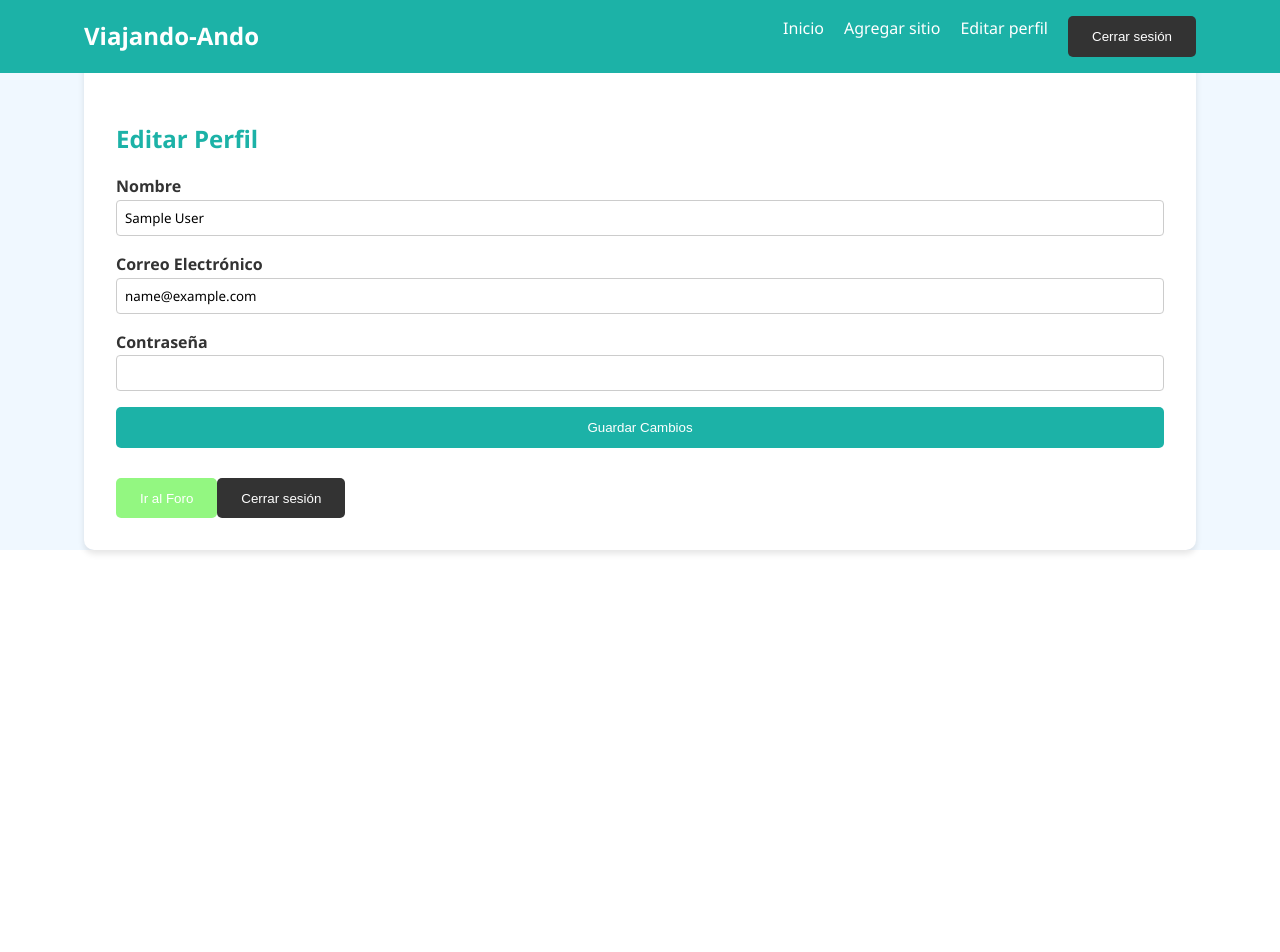
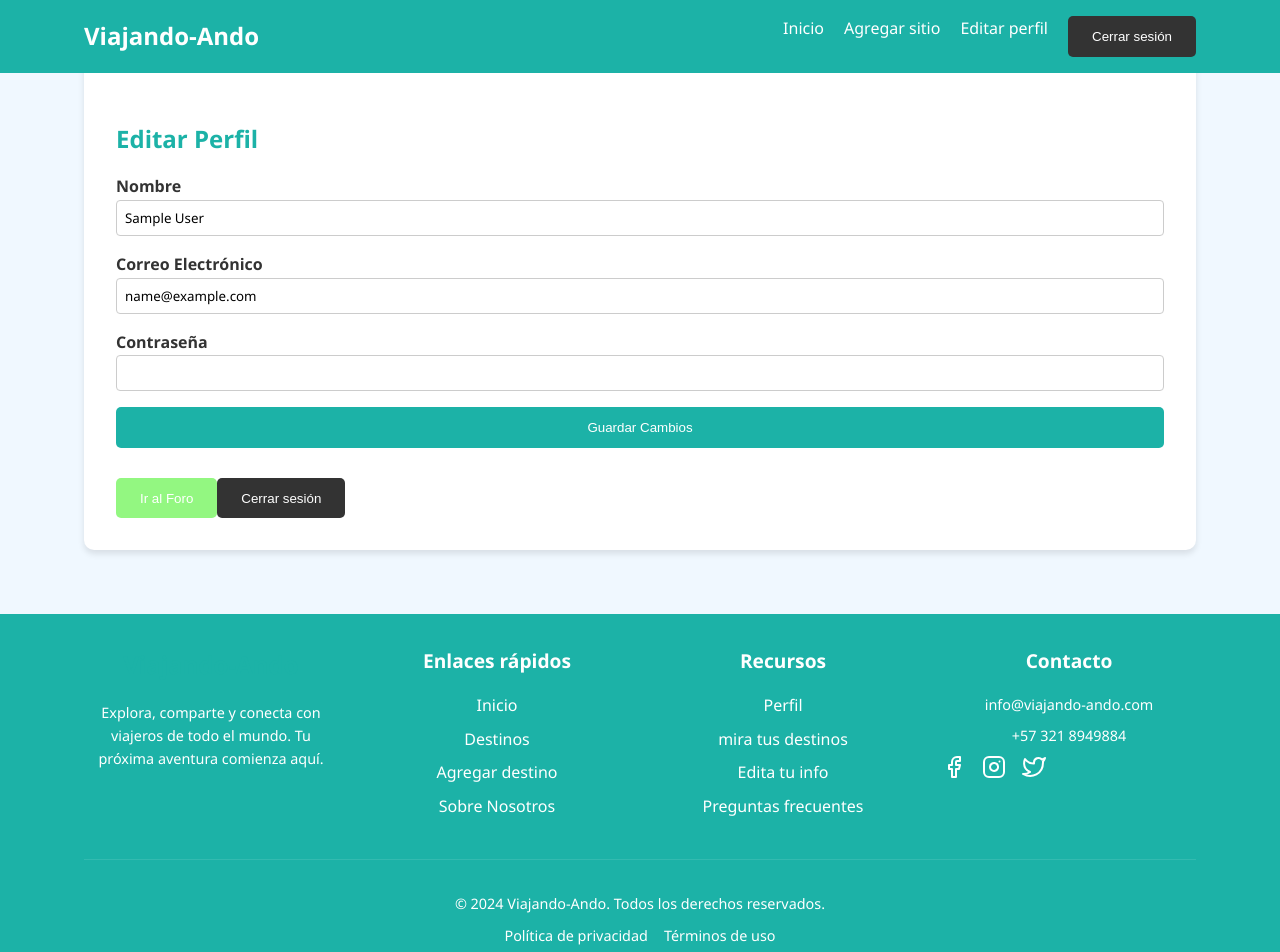
Before and after one commit to EilynOG/ProyectJC, a React (Vite) app: page /edit-profile in a window 1280 px wide. Shown: the top 952 px of the page. Before the commit the page ends 800 px from the top, so only its background shows below. Built offline with nearby package versions, Linux system fonts and the light colour scheme; sample sign-in values are in the browser's storage.

Commit message:
Footer completado, y diseños completos terminados

```diff
--- a/src/components/About.jsx
+++ b/src/components/About.jsx
@@ -74,7 +74,7 @@ export const About = () => {
 
                 <footer>
                     <div className="container">
-                        <p>&copy; 2023 Viajando-Ando. Todos los derechos reservados.</p>
+                        <p>&copy; 2024 Viajando-Ando. Todos los derechos reservados.</p>
                     </div>
                 </footer>
             </div>
--- a/src/components/AddLocation.jsx
+++ b/src/components/AddLocation.jsx
@@ -2,6 +2,7 @@ import { useState, useEffect } from "react";
 import { useNavigate } from "react-router-dom";
 import { Navbar } from './Navbar'; // Asegúrate de que el Navbar esté importado
 import '../css/addlocation.css';
+import { Footer } from "./Footer";
 
 export const AddLocation = () => {
     const [name, setName] = useState("");
@@ -210,6 +211,8 @@ export const AddLocation = () => {
                         </table>
                     </section>
                 </main>
+
+                <Footer />
             </div>
         </>
     );
--- a/src/components/EditProfile.jsx
+++ b/src/components/EditProfile.jsx
@@ -2,6 +2,7 @@ import React, { useState, useEffect } from 'react';
 import { useNavigate } from 'react-router-dom';
 import { Navbar } from './Navbar'; // Asegúrate de que el Navbar esté importado
 import '../css/stylesEditprofile.css';
+import { Footer } from './Footer';
 
 export const EditProfile = () => {
     const navigate = useNavigate();
@@ -99,6 +100,8 @@ export const EditProfile = () => {
                         </div>
                     </section>
                 </main>
+
+                <Footer />
             </div>
         </>
     );
--- /dev/null
+++ b/src/components/Footer.jsx
@@ -0,0 +1,71 @@
+import { Link } from 'react-router-dom';
+import { useNavigate } from 'react-router-dom';
+import '../css/footer.css';
+
+export const Footer = () => {
+    const navigate = useNavigate();
+    const user = JSON.parse(localStorage.getItem('user'));
+
+    const handleLogout = () => {
+        localStorage.removeItem('user');  // Elimina el usuario de localStorage
+        navigate('/');
+    };
+
+    return(
+        <>
+            <div className="body-footer">
+            <footer>
+                <div class="container">
+                    <div class="footer-content">
+                        <div class="footer-section">
+                            <h2>Viajando-Ando</h2>
+                            <p>Explora, comparte y conecta con viajeros de todo el mundo. Tu próxima aventura comienza aquí.</p>
+                        </div>
+                        <div class="footer-section">
+                            <h3>Enlaces rápidos</h3>
+                            <ul class="footer-links">
+                                <li><Link to="/results">Inicio</Link></li>
+                                <li><Link to="/results">Destinos</Link></li>
+                                <li><Link to="/add-location">Agregar destino</Link></li>
+                                <li><Link to="/about">Sobre Nosotros</Link></li>
+                            </ul>
+                        </div>
+                        <div class="footer-section">
+                            <h3>Recursos</h3>
+                            <ul class="footer-links">
+                                <li><Link to="/edit-profile">Perfil</Link></li>
+                                <li><Link to="/add-location">mira tus destinos</Link></li>
+                                <li><Link to="/edit-profile">Edita tu info</Link></li>
+                                <li><Link to="/about">Preguntas frecuentes</Link></li>
+                            </ul>
+                        </div>
+                        <div class="footer-section">
+                            <h3>Contacto</h3>
+                            <p>info@viajando-ando.com</p>
+                            <p>+57 321 8949884</p>
+                            <div class="social-links">
+                                <a href="https://facebook.com" aria-label="Facebook">
+                                    <svg xmlns="http://www.w3.org/2000/svg" width="24" height="24" viewBox="0 0 24 24" fill="none" stroke="currentColor" stroke-width="2" stroke-linecap="round" stroke-linejoin="round"><path d="M18 2h-3a5 5 0 0 0-5 5v3H7v4h3v8h4v-8h3l1-4h-4V7a1 1 0 0 1 1-1h3z"></path></svg>
+                                </a>
+                                <a href="https://instagram.com" aria-label="Instagram">
+                                    <svg xmlns="http://www.w3.org/2000/svg" width="24" height="24" viewBox="0 0 24 24" fill="none" stroke="currentColor" stroke-width="2" stroke-linecap="round" stroke-linejoin="round"><rect x="2" y="2" width="20" height="20" rx="5" ry="5"></rect><path d="M16 11.37A4 4 0 1 1 12.63 8 4 4 0 0 1 16 11.37z"></path><line x1="17.5" y1="6.5" x2="17.51" y2="6.5"></line></svg>
+                                </a>
+                                <a href="https://twitter.com" aria-label="Twitter">
+                                    <svg xmlns="http://www.w3.org/2000/svg" width="24" height="24" viewBox="0 0 24 24" fill="none" stroke="currentColor" stroke-width="2" stroke-linecap="round" stroke-linejoin="round"><path d="M23 3a10.9 10.9 0 0 1-3.14 1.53 4.48 4.48 0 0 0-7.86 3v1A10.66 10.66 0 0 1 3 4s-4 9 5 13a11.64 11.64 0 0 1-7 2c9 5 20 0 20-11.5a4.5 4.5 0 0 0-.08-.83A7.72 7.72 0 0 0 23 3z"></path></svg>
+                                </a>
+                            </div>
+                        </div>
+                    </div>
+                    <div class="footer-bottom">
+                        <p>&copy; 2024 Viajando-Ando. Todos los derechos reservados.</p>
+                        <p>
+                            <Link to="/results">Política de privacidad</Link>
+                            <Link to="/results">Términos de uso</Link>
+                        </p>
+                    </div>
+                </div>
+            </footer>
+            </div>
+        </>
+    )
+}
--- a/src/components/Results.jsx
+++ b/src/components/Results.jsx
@@ -1,6 +1,7 @@
 import { useState, useEffect } from "react";
 import { useNavigate, Link } from "react-router-dom";
 import { Navbar } from './Navbar';
+import { Footer } from "./Footer";
 import '../css/results.css';
 
 export const Results = () => {
@@ -75,11 +76,7 @@ export const Results = () => {
                 </section>
             </main>
 
-            <footer>
-                <div class="container">
-                    <p>&copy; 2023 Viajando-Ando. Todos los derechos reservados.</p>
-                </div>
-            </footer>
+            <Footer />
         </div>
     );
 };
--- /dev/null
+++ b/src/css/footer.css
@@ -0,0 +1,120 @@
+:root {
+    --primary-color: #1CB2A7;
+    --secondary-color: #93F781;
+    --background-color: #f0f8ff;
+    --text-color: #333;
+    --light-text: #ffffff;
+}
+
+* {
+    box-sizing: border-box;
+    margin: 0;
+    padding: 0;
+}
+
+.body-footer {
+    font-family: 'Segoe UI', Tahoma, Geneva, Verdana, sans-serif;
+    line-height: 1.6;
+}
+
+.body-footer .container {
+    width: 90%;
+    max-width: 1200px;
+    margin: 0 auto;
+    padding: 0 20px;
+}
+
+.body-footer footer {
+    background-color: var(--primary-color);
+    color: var(--light-text);
+    padding: 3rem 0;
+}
+
+.body-footer .footer-content {
+    display: grid;
+    grid-template-columns: repeat(4, 1fr);
+    gap: 2rem;
+}
+
+.body-footer .footer-section h2 {
+    font-size: 1.5rem;
+    margin-bottom: 1rem;
+}
+
+.body-footer .footer-section h3 {
+    font-size: 1.2rem;
+    margin-bottom: 1rem;
+}
+
+.body-footer .footer-section p {
+    font-size: 0.9rem;
+    margin-bottom: 0.5rem;
+}
+
+.body-footer .footer-links {
+    list-style: none;
+}
+
+.body-footer .footer-links li {
+    margin-bottom: 0.5rem;
+}
+
+.body-footer .footer-links a {
+    color: var(--light-text);
+    text-decoration: none;
+    transition: color 0.3s ease;
+}
+
+.body-footer .footer-links a:hover {
+    color: var(--secondary-color);
+}
+
+.body-footer .social-links {
+    display: flex;
+    gap: 1rem;
+}
+
+.body-footer .social-links a {
+    color: var(--light-text);
+    text-decoration: none;
+    transition: color 0.3s ease;
+}
+
+.body-footer .social-links a:hover {
+    color: var(--secondary-color);
+}
+
+.body-footer .footer-bottom {
+    text-align: center;
+    margin-top: 2rem;
+    padding-top: 2rem;
+    border-top: 1px solid rgba(255, 255, 255, 0.1);
+}
+
+.body-footer .footer-bottom p {
+    font-size: 0.9rem;
+    margin-bottom: 0.5rem;
+}
+
+.body-footer .footer-bottom a {
+    color: var(--light-text);
+    text-decoration: none;
+    margin: 0 0.5rem;
+    transition: color 0.3s ease;
+}
+
+.body-footer .footer-bottom a:hover {
+    color: var(--secondary-color);
+}
+
+@media (max-width: 768px) {
+    .body-footer .footer-content {
+        grid-template-columns: repeat(2, 1fr);
+    }
+}
+
+@media (max-width: 480px) {
+    .body-footer .footer-content {
+        grid-template-columns: 1fr;
+    }
+}
```
Also changed, not shown: src/components/direcciiones.jsx (deleted, +0 -71 lines).
